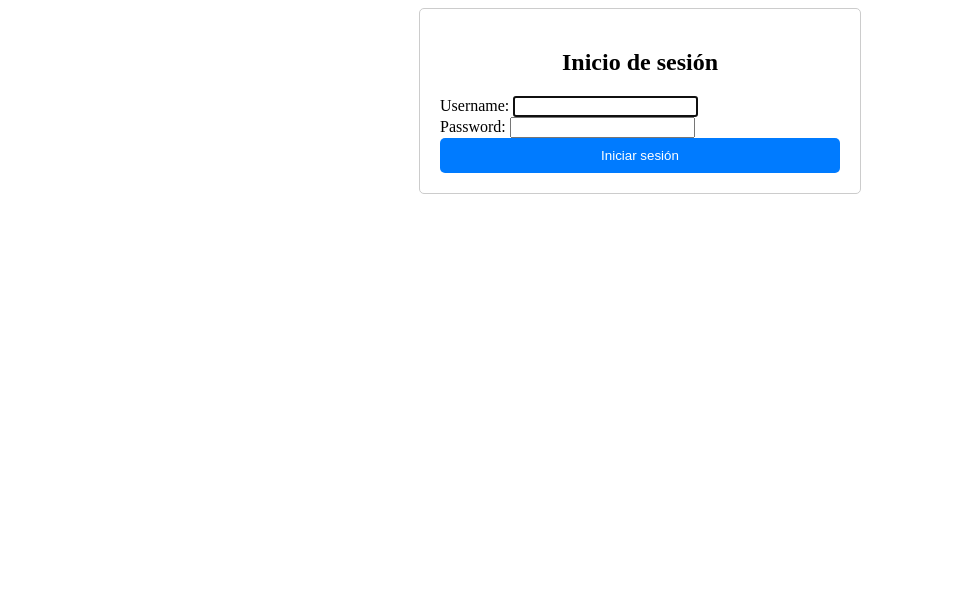
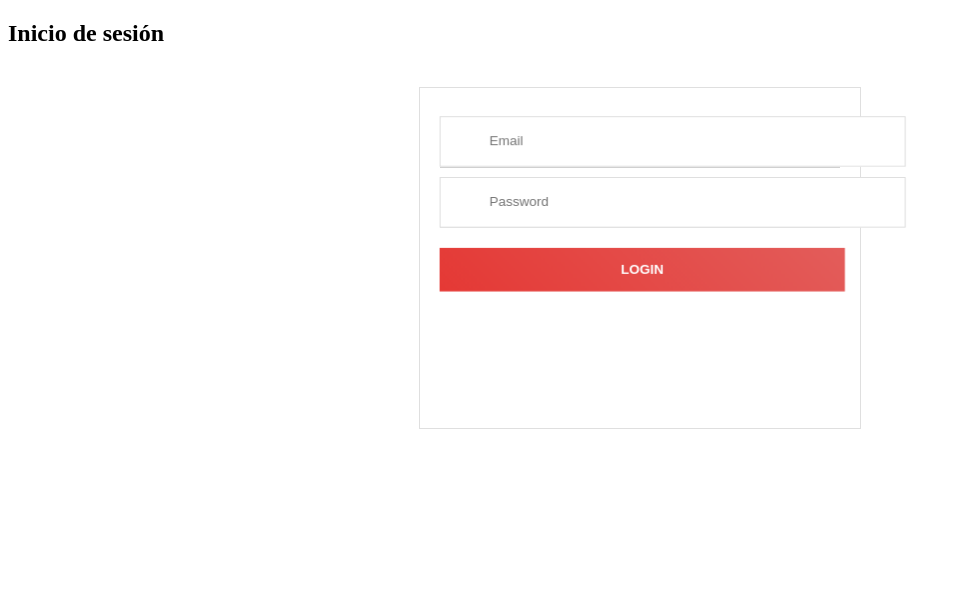
Before and after one commit to NicoButter/relevameinteo_urbanizacion, a Django app: page /accounts/login/ in a window 1280 px wide. Shown: the top 590 px of the page, without its empty margins (0-959 px from the left). Run offline with Django 5.2, Linux system fonts and the light colour scheme.

Commit message:
intento de mejora en el estilo del login

```diff
--- a/relevamiento_urbanizacion/accounts/static/accounts/css/login_styles.css
+++ b/relevamiento_urbanizacion/accounts/static/accounts/css/login_styles.css
@@ -1,39 +1,115 @@
-.container {
-    max-width: 400px;
-    margin: 0 auto;
+.form {
+    width: 400px;
+    height: 300px;
+    background-color: #fff;
+    border: 1px solid #dfdfdf;
     padding: 20px;
-    border: 1px solid #ccc;
-    border-radius: 5px;
+    margin: 40px auto;
+    transform-style: preserve-3d;
+    perspective-origin: 50px center;
+    perspective: 2000px;
+    transition: transform 1s ease;
   }
 
-.container h2 {
-    text-align: center;
+  .field {
+    position: relative;
+    background-color: #cfcfcf;
+    transform-style: preserve-3d;
+    margin-top: 10px;
   }
 
-.container form {
-    margin-top: 20px;
+  .icon {
+    width: 24px;
+    height: 24px;
+    position: absolute;
+    top: calc(50% - 12px);
+    left: 12px;
+    transform: translateZ(50px);
+    transform-style: preserve-3d;
   }
 
-.container button {
+  .input {
+    border: 1px solid #dfdfdf;
+    background-color: #fff;
+    height: 48px;
+    line-height: 48px;
+    padding: 0 10px 0 48px;
+    width: 100%;
+    transform: translateZ(26px);
+  }
+
+  .button {
     display: block;
     width: 100%;
-    padding: 10px;
-    background-color: #007bff;
+    border: 0;
+    text-align: center;
+    font-weight: bold;
     color: #fff;
-    border: none;
-    border-radius: 5px;
+    background: linear-gradient(45deg, #e53935, #e35d5b);
+    margin-top: 20px;
+    padding: 14px;
+    position: relative;
+    transform-style: preserve-3d;
+    transform: translateZ(26px);
+    transition: transform 0.3s ease;
+    cursor: pointer;
   }
 
-/* Estilos responsivos */
-@media screen and (max-width: 768px) {
-    .container {
-        max-width: 90%;
-        padding: 10px;
-    }
+  .button:hover {
+    transform: translateZ(13px);
   }
 
-@media screen and (max-width: 480px) {
-    .container {
-        max-width: 100%;
+  .side-top-bottom {
+    width: 100%;
   }
+
+  .side-top-bottom::before,.side-top-bottom::after {
+    content: '';
+    width: 100%;
+    height: 26px;
+    background: linear-gradient(45deg, darken(#e53935, 5%), darken(#e35d5b, 5%));
+    position: absolute;
+    left: 0;
   }
+
+  .side-top-bottom::before {
+    transform-origin: center top;
+    transform: translateZ(-26px) rotateX(90deg);
+    top: 0;
+  }
+
+  .side-top-bottom::after {
+    transform-origin: center bottom;
+    transform: translateZ(-26px) rotateX(-90deg);
+    bottom: 0;
+  }
+
+  .side-left-right {
+    height: 100%;
+  }
+
+  .side-left-right::before,.side-left-right::after {
+    content: '';
+    height: 100%;
+    width: 26px;
+    position: absolute;
+    top: 0;
+  }
+
+  .side-left-right::before {
+    background: #e53935;
+    transform-origin: left center;
+    transform: rotateY(90deg);
+    left: 0;
+  }
+
+  .side-left-right::after {
+    background: #e35d5b;
+    transform-origin: right center;
+    transform: rotateY(-90deg);
+    right: 0;
+  }
+
+  .face-up-left {
+    transform: rotateY
+  }
--- a/relevamiento_urbanizacion/accounts/templates/registration/login.html
+++ b/relevamiento_urbanizacion/accounts/templates/registration/login.html
@@ -11,11 +11,52 @@
 <body>
     <div class="container">
         <h2>Inicio de sesión</h2>
-        <form method="post">
-            {% csrf_token %}
-            {{ form }}
-            <button type="submit">Iniciar sesión</button>
-        </form>
+        <div class="form">
+            <div class="field">
+              <span class="icon"></span>
+              <input type="email" class="input" id="email" placeholder="Email">
+            </div>
+            <div class="field">
+              <span class="icon"></span>
+              <input type="password" class="input" id="password" placeholder="Password">
+            </div>
+            <button class="button" id="submit">LOGIN</button>
+            <div class="side-top-bottom"></div>
+            <div class="side-left-right"></div>
+          </div>
     </div>
+
+    <script>
+        const form = document.querySelector('.form');
+        const fields = document.querySelectorAll('.field');
+        const submitBtn = document.querySelector('.button');
+
+        form.addEventListener('mousemove', (e) => {
+          const x = e.clientX;
+          const y = e.clientY;
+          const centerX = form.offsetWidth / 2;
+          const centerY = form.offsetHeight / 2;
+          const distanceX = x - centerX;
+          const distanceY = y - centerY;
+          const angleX = distanceX * 0.01;
+          const angleY = distanceY * 0.01;
+
+          form.style.transform = `perspective(1000px) rotateX(${angleY}deg) rotateY(${angleX}deg)`;
+        });
+
+        fields.forEach((field) => {
+          field.addEventListener('focus', () => {
+            field.classList.add('focused');
+          });
+
+          field.addEventListener('blur', () => {
+            field.classList.remove('focused');
+          });
+        });
+
+        submitBtn.addEventListener('click', () => {
+          // Agrega aquí la lógica para manejar el envío del formulario
+        });
+      </script>
 </body>
 </html>
--- a/relevamiento_urbanizacion/core/templates/core/core.html
+++ b/relevamiento_urbanizacion/core/templates/core/core.html
@@ -56,7 +56,7 @@
         <div class="container">
             <div class="footer-content">
                 <div class="left">
-                    <span>Nombre de la Localidad | Fecha: {{ fecha }}</span>
+                    <span><p>Localidad: {{ localidad_usuario }} | Fecha: {{ fecha }}</p></span>
                 </div>
                 <div class="center">
                     <span>Juzgado Electoral Federal - Río Gallegos - Informática - 2024</span>
```
Lines whose indentation alone changed are shown as unchanged.
